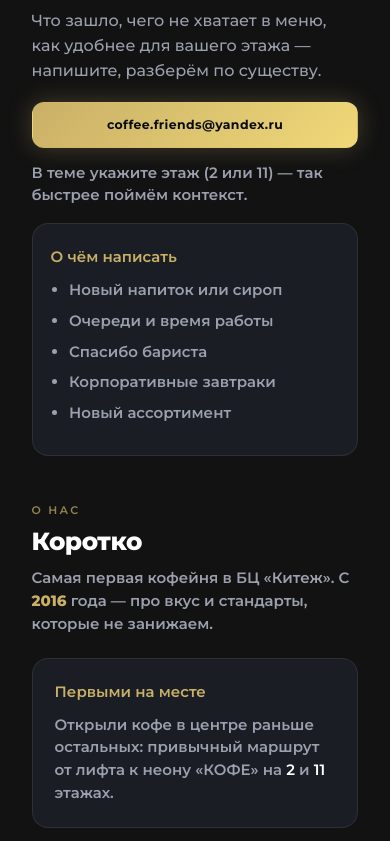
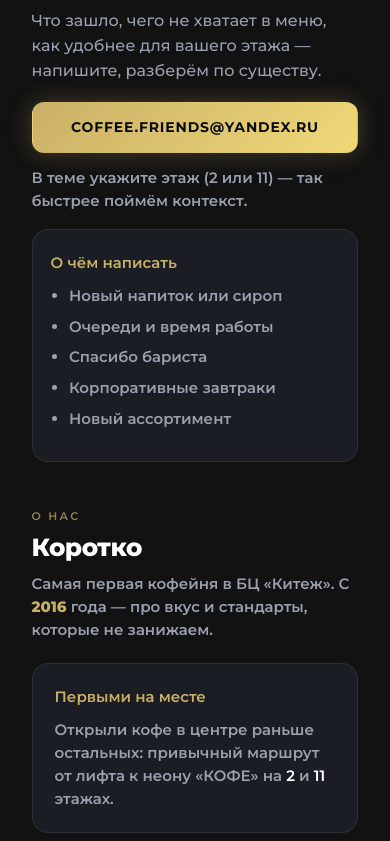
Before and after one commit to puholet-sketch/coffee.friends, a plain HTML site: page index.html in a window 390 px wide. Shown: the part 3262-4103 px from the top of the page. Drawn offline with Linux system fonts and the light colour scheme.

Commit message:
Feedback: кнопка email — та же типографика что у «Меню напитков»
Co-authored-by: Cursor <cursoragent@cursor.com>

```diff
--- a/assets/css/main.css
+++ b/assets/css/main.css
@@ -1317,12 +1317,6 @@ strong {
   color: var(--text-muted);
 }
 
-.section-feedback .feedback-mail-btn {
-  align-self: start;
-  letter-spacing: 0.03em;
-  text-transform: none;
-}
-
 .feedback-aside {
   padding: 22px;
 }
@@ -1524,10 +1518,8 @@ strong {
 
   .feedback-mail-btn {
     width: 100%;
-    min-height: 46px;
-    padding: 12px 14px;
-    font-size: 0.78rem;
-    line-height: 1.25;
+    min-height: 48px;
+    padding: 14px 16px;
     text-align: center;
     white-space: normal;
     overflow-wrap: anywhere;
```
